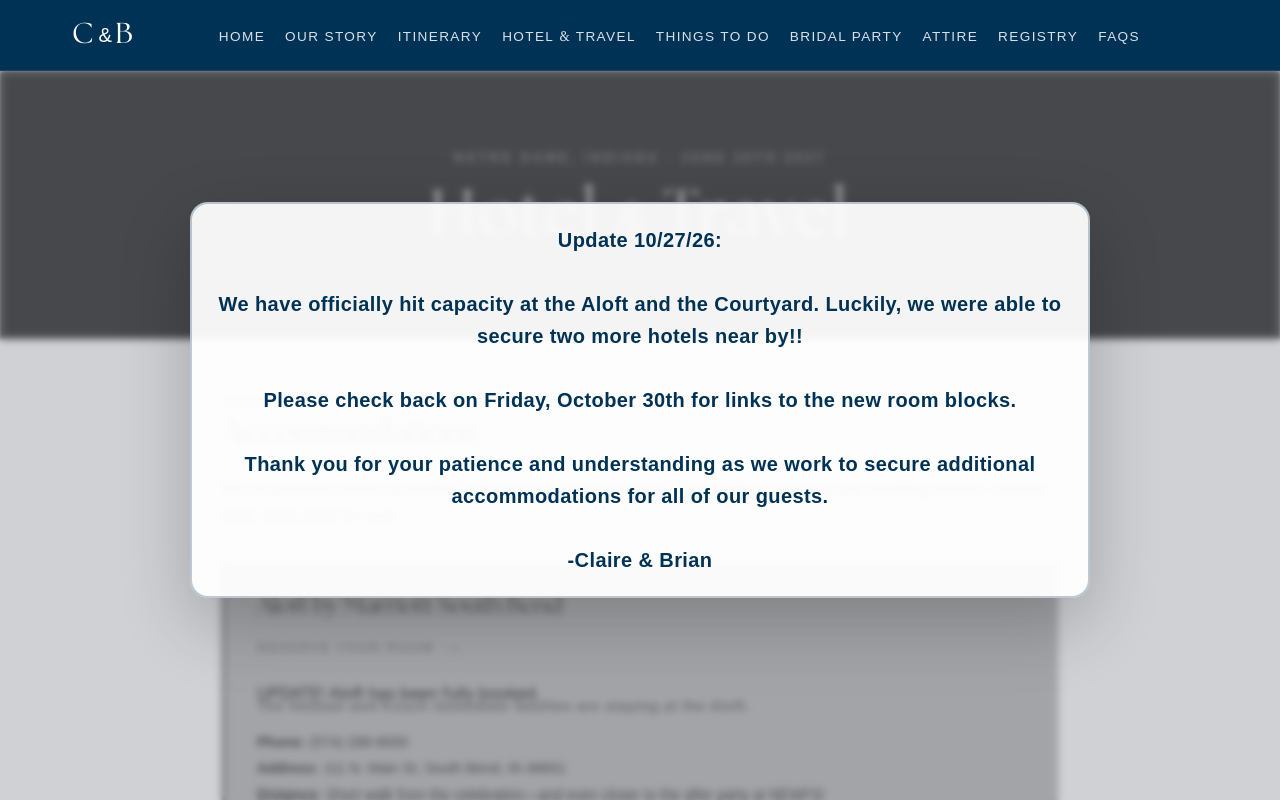
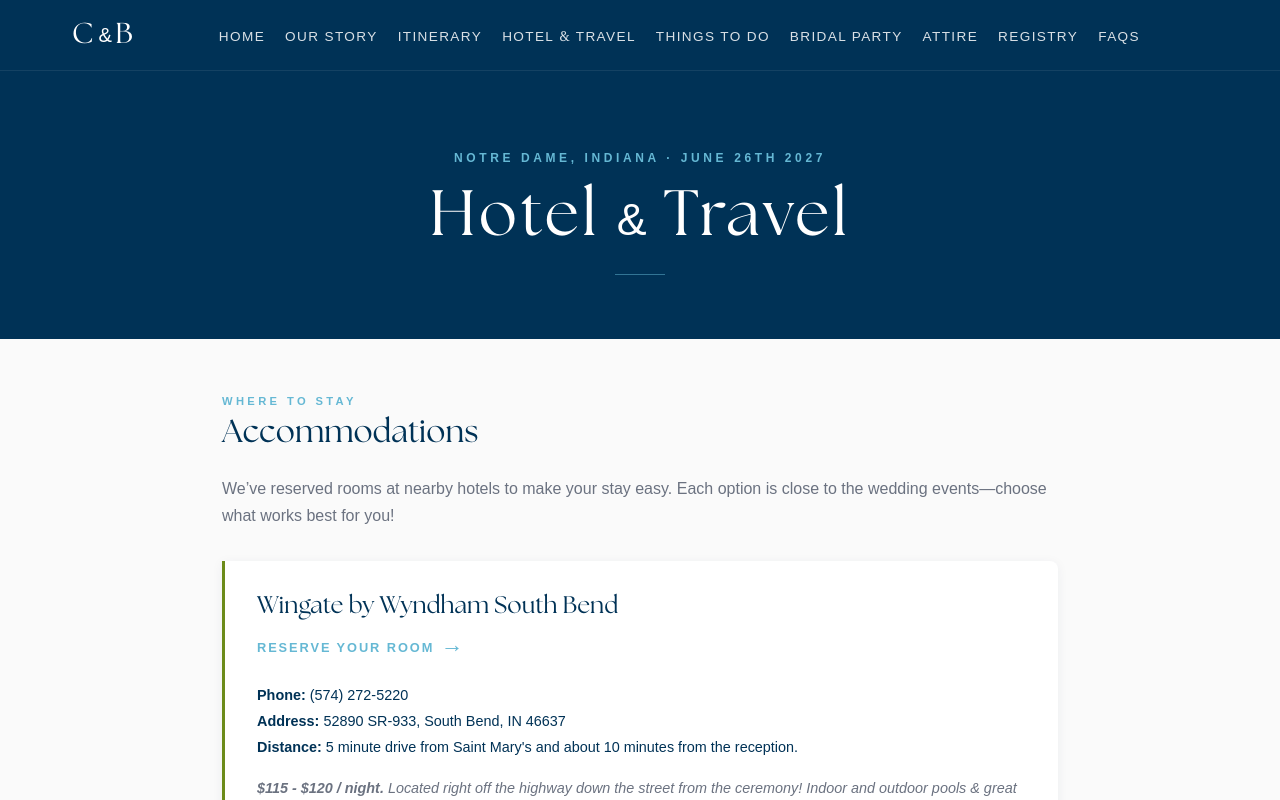
Before and after one commit to claireholmann/ourwedding, a React (Vite) app: page /hotel-travel in a window 1280 px wide. Shown: the top 800 px of the page. Built offline with nearby package versions, Linux system fonts and the light colour scheme; a web font is replaced by a local one.

Commit message:
hotel updates

```diff
--- a/src/pages/HotelTravel.css
+++ b/src/pages/HotelTravel.css
@@ -6,10 +6,6 @@
 }
 
 .hotel-travel-page-content {
-  filter: grayscale(1) blur(2px) brightness(0.7);
-  opacity: 0.75;
-  pointer-events: none;
-  user-select: none;
   min-height: 100vh;
   overflow: hidden;
 }
@@ -28,24 +24,64 @@
 }
 
 .hotel-travel-notice-card {
-  width: min(100%, 900px);
-  background: rgba(255, 255, 255, 0.94);
+  position: relative;
+  width: min(100%, 640px);
+  max-height: 90vh;
+  overflow-y: auto;
+  background: #ffffff;
   border: 2px solid rgba(0, 50, 86, 0.25);
   border-radius: 18px;
   box-shadow: 0 25px 70px rgba(0, 0, 0, 0.22);
-  padding: 1.25rem 1.5rem;
+  padding: 2.5rem 1.5rem 1.5rem;
   text-align: center;
 }
 
+.hotel-travel-notice-close {
+  position: absolute;
+  top: 0.5rem;
+  right: 0.75rem;
+  width: 2.25rem;
+  height: 2.25rem;
+  border: none;
+  background: transparent;
+  color: #003256;
+  font-size: 1.75rem;
+  line-height: 1;
+  cursor: pointer;
+  border-radius: 50%;
+}
+
+.hotel-travel-notice-close:hover,
+.hotel-travel-notice-close:focus-visible {
+  background: rgba(0, 50, 86, 0.1);
+}
+
 .hotel-travel-notice-card p {
-  margin: 0;
+  margin: 0 0 1.25rem;
   font-family: 'Montserrat', sans-serif;
-  font-size: clamp(0.98rem, 1.8vw, 1.25rem);
-  line-height: 1.6;
-  font-weight: 700;
-  letter-spacing: 0.02em;
-  color: #003256;
-  text-transform: none;
+  font-size: 0.87rem;
+  line-height: 1.5;
+  color: #2f4d34;
+  text-align: center;
+}
+
+.hotel-travel-notice-dismiss {
+  font-family: 'Montserrat', sans-serif;
+  font-size: 0.85rem;
+  font-weight: 600;
+  letter-spacing: 0.1em;
+  text-transform: uppercase;
+  color: #ffffff;
+  background: #003256;
+  border: none;
+  border-radius: 999px;
+  padding: 0.7rem 1.75rem;
+  cursor: pointer;
+}
+
+.hotel-travel-notice-dismiss:hover,
+.hotel-travel-notice-dismiss:focus-visible {
+  background: #00507f;
 }
 
 /* Page Hero */
@@ -223,7 +259,7 @@
   display: inline-block;
 }
 
-.aloft-booking-notice {
+.aloft-booking-full {
   background: #fef2f2;
   border: 1px solid #fca5a5;
   border-left: 5px solid #dc2626;
@@ -234,6 +270,20 @@
   font-size: 0.9rem;
   font-weight: 500;
   color: #991b1b;
+  line-height: 1.6;
+}
+
+.aloft-booking-notice {
+  background: #f0fdf4;
+  border: 1px solid #bbf7d0;
+  border-left: 5px solid #6c8b19;
+  border-radius: 6px;
+  padding: 1rem 1.1rem;
+  margin: 0 0 1.25rem 0;
+  font-family: 'Montserrat', sans-serif;
+  font-size: 0.9rem;
+  font-weight: 500;
+  color: #1f5633;
   line-height: 1.6;
 }
 
--- a/src/pages/HotelTravel.jsx
+++ b/src/pages/HotelTravel.jsx
@@ -1,7 +1,19 @@
 import "./HotelTravel.css";
+// import { useEffect, useState } from "react";
 import { trackEvent } from "../analytics";
 
 function HotelTravel() {
+  // const [showNotice, setShowNotice] = useState(true);
+
+  // useEffect(() => {
+  //   if (!showNotice) return undefined;
+  //   const onKeyDown = (e) => {
+  //     if (e.key === "Escape") setShowNotice(false);
+  //   };
+  //   window.addEventListener("keydown", onKeyDown);
+  //   return () => window.removeEventListener("keydown", onKeyDown);
+  // }, [showNotice]);
+
   return (
     <div className="hotel-travel-container">
       <div className="hotel-travel-page-content">
@@ -42,6 +54,63 @@ function HotelTravel() {
             </p>
           </div> */}
           <div className="hotel-list">
+            <div className="hotel-card">
+              <h3 className="hotel-name">Wingate by Wyndham South Bend</h3>
+              <a
+                href="https://www.wyndhamhotels.com/wingate/south-bend-indiana/wingate-south-bend-notre-dame/overview?checkInDate=06/25/2027&checkOutDate=06/27/2027&groupCode=062527HKW"
+                target="_blank"
+                rel="noopener noreferrer"
+                className="hotel-book-link"
+                onClick={() => trackEvent("hotel_click", {
+                  hotel_name: "Wingate by Wyndham South Bend",
+                  link_url: "https://www.wyndhamhotels.com/wingate/south-bend-indiana/wingate-south-bend-notre-dame/overview?checkInDate=06/25/2027&checkOutDate=06/27/2027&groupCode=062527HKW",
+                  link_type: "room_block",
+                })}
+              >
+                Reserve Your Room
+              </a>
+              <p className="hotel-info">
+                <strong>Phone:</strong> (574) 272-5220
+                <br />
+                <strong>Address:</strong> 52890 SR-933, South Bend, IN 46637
+                <br />
+                <strong>Distance:</strong> 5 minute drive from Saint Mary's and about 10 minutes from the reception.
+              </p>
+              <p className="hotel-description">
+                <strong>$115 - $120 / night.</strong> Located right off the highway down the street from the ceremony! Indoor and outdoor pools
+                & great hotel restaurant! Parking and continental breakfast included. <br /> <strong>Last day to book: May 25th, 2027.</strong>
+              </p>
+            </div>
+            <div className="hotel-card">
+              <h3 className="hotel-name">Irish Lodge South Bend</h3>
+              <a
+                href="https://www.irishlodgesouthbend.com/"
+                target="_blank"
+                rel="noopener noreferrer"
+                className="hotel-book-link"
+                onClick={() => trackEvent("hotel_click", {
+                  hotel_name: "Irish Lodge South Bend",
+                  link_url: "https://www.irishlodgesouthbend.com/",
+                  link_type: "room_block",
+                })}
+              >
+                Irish Lodge Website
+              </a>
+              <p className="aloft-booking-notice">
+                To book a room, please call the hotel directly and ask for the Holman-Kosch wedding block rate.
+              </p>
+              <p className="hotel-info">
+                <strong>Phone:</strong> (574) 277-9373
+                <br />
+                <strong>Address:</strong> 52709 State Hwy 933, South Bend, IN 46637
+                <br />
+                <strong>Distance:</strong> 5 minute drive from Saint Mary's and about 10 minutes from the reception.
+              </p>
+              <p className="hotel-description">
+                <strong>$189/night.</strong> Located right off the highway down the street from the ceremony!
+                Parking and continental breakfast included. <br /> <strong>Last day to book: May 25th, 2027.</strong>
+              </p>
+            </div>
             <div className="hotel-card">
               <h3 className="hotel-name">Aloft by Marriott South Bend</h3>
               <a
@@ -223,27 +292,57 @@ function HotelTravel() {
         </div>
       </div>
 
-      <div className="hotel-travel-notice-overlay" role="status" aria-live="polite">
-        <div className="hotel-travel-notice-card">
+      {/* {showNotice && (
+      <div
+        className="hotel-travel-notice-overlay"
+        onClick={(e) => {
+          if (e.target === e.currentTarget) setShowNotice(false);
+        }}
+      >
+        <div
+          className="hotel-travel-notice-card"
+          role="dialog"
+          aria-modal="true"
+          aria-label="Hotel room block notice"
+        >
+          <button
+            type="button"
+            className="hotel-travel-notice-close"
+            aria-label="Close notice"
+            onClick={() => setShowNotice(false)}
+          >
+            &times;
+          </button>
           <p>
-            Update 10/27/26:
+              The Savannah Bananas are now playing at Notre Dame the same day as our wedding.
+              Unfortunately, our initial hotel room blocks have been capped
+              to a limited number of rooms due to the game.
               <br />
               <br />
-            We have officially hit capacity at the Aloft and the Courtyard.
-            Luckily, we were able to secure two more hotels near by!!
+              <strong>LUCKILY, we have secured additional accommodations for our guests.
+               We encourage you to book as soon as possible to ensure availability.</strong>
               <br />
               <br />
-            <strong>Please check back on Friday, October 30th for links to the new room blocks.</strong>
+              If you book other accommodations, please let us know so we can keep track of everyone.
+              There's been quite a few families choosing to do Airbnbs for the weekend as well.
               <br />
               <br />
-            Thank you for your patience and understanding as we work to secure additional
-            accommodations for all of our guests.
+              Please contact Claire & Brian at (630) 648-9014 if you have any questions or
+              need assistance with accommodations.
               <br />
               <br />
               -Claire & Brian
           </p>
+          <button
+            type="button"
+            className="hotel-travel-notice-dismiss"
+            onClick={() => setShowNotice(false)}
+          >
+            Close
+          </button>
         </div>
       </div>
+      )} */}
     </div>
   );
 }
```
Lines whose indentation alone changed are shown as unchanged.
